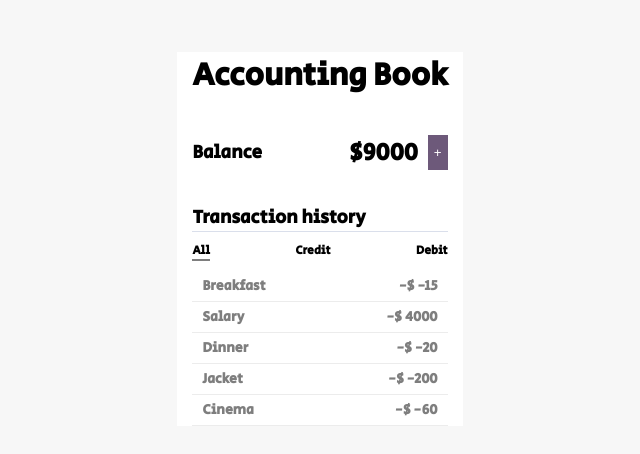
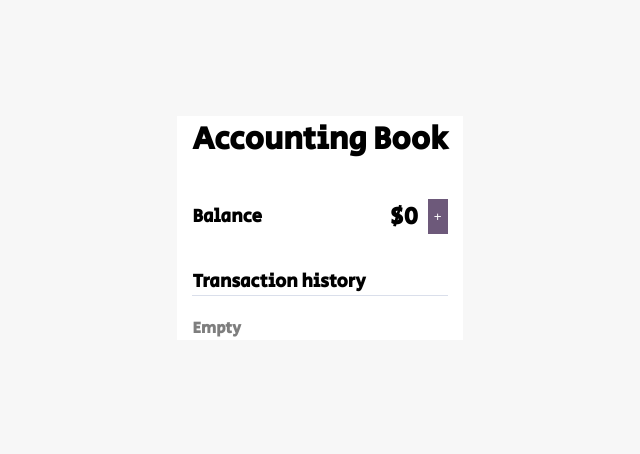
Before and after one commit to tblancog/accounting-book, a Next.js app: page / in a window 1280 px wide. Shown: the part 180-634 px from the top of the page, without its empty margins (320-960 px from the left). Built offline with nearby package versions, Linux system fonts and the light colour scheme.

Commit message:
* Add transaction * List transactions * Get total amount of transactions * Centralized all state changes w/ AppReducer

```diff
--- a/components/AddTransactionComponent.js
+++ b/components/AddTransactionComponent.js
@@ -1,18 +1,33 @@
 import React, { useState } from "react";
 import PropTypes from "prop-types";
 
-const AddTransactionComponent = (props) => {
+const AddTransactionComponent = ({ handle }) => {
   const [fields, setFields] = useState({
-    amount: 0,
+    amount: "",
     description: "",
+    type: "debit",
   });
+  const submit = (e) => {
+    e.preventDefault();
+    if (
+      fields.amount === "" ||
+      fields.amount === 0 ||
+      fields.description === ""
+    ) {
+      return;
+    }
+    handle({
+      type: "ADD_TRANSACTION",
+      payload: { ...fields, date: new Date() },
+    });
+    handle({ type: "TOGGLE_SHOW_ADD_TRANSACTION" });
+    setFields({ amount: "", description: "" });
+  };
   return (
     <section>
       <h3>Add Transaction</h3>
-      <form action="">
-        <label htmlFor="amount">
-          Amount <small>(positive numbers = debits, negative = credits)</small>{" "}
-        </label>
+      <form onSubmit={(e) => submit(e)}>
+        <label htmlFor="amount">Amount</label>
         <input
           id="amount"
           type="number"
@@ -30,6 +45,28 @@ const AddTransactionComponent = (props) => {
             setFields({ ...fields, description: e.target.value })
           }
         />
+        <label>Type</label>
+        <div className="checkboxContainer">
+          <label htmlFor="type">Debit</label>
+          <input
+            id="typeDebit"
+            name="type"
+            type="radio"
+            value="debit"
+            checked={fields.type === "debit"}
+            onChange={(e) => setFields({ ...fields, type: e.target.value })}
+          />
+          {"  "}
+          <label htmlFor="typeCredit">Credit</label>
+          <input
+            id="typeCredit"
+            name="type"
+            type="radio"
+            value="credit"
+            checked={fields.type === "credit"}
+            onChange={(e) => setFields({ ...fields, type: e.target.value })}
+          />
+        </div>
         <button className="button block">Add transaction</button>
       </form>
     </section>
--- a/components/TransactionHistoryComponent.js
+++ b/components/TransactionHistoryComponent.js
@@ -5,23 +5,18 @@ const TransactionHistoryComponent = ({ transactions }) => {
   return (
     <footer>
       <h3>Transaction history</h3>
-
-      <nav className="tabControl">
-        <ul>
-          <li className="active">All</li>
-          <li>Credit</li>
-          <li>Debit</li>
+      {transactions.length > 0 ? (
+        <ul className="list collapsible">
+          {transactions.map(({ id, description, amount }, idx) => (
+            <li key={idx} className="transaction">
+              <div className="description">{description}</div>
+              <div className="amount">-$ {amount}</div>
+            </li>
+          ))}
         </ul>
-      </nav>
-
-      <ul className="collapsible">
-        {transactions.map(({ key, description, amount }) => (
-          <li key={key} className="transaction">
-            <div className="description">{description}</div>
-            <div className="amount">-$ {amount}</div>
-          </li>
-        ))}
-      </ul>
+      ) : (
+        <h4>Empty</h4>
+      )}
     </footer>
   );
 };
--- a/pages/index.js
+++ b/pages/index.js
@@ -1,5 +1,5 @@
 import Head from "next/head";
-import { useReducer } from "react";
+import { useReducer, useEffect } from "react";
 
 // components
 import BalanceComponent from "../components/BalanceComponent";
@@ -12,6 +12,10 @@ import { appReducer, initialState } from "../reducers/AppReducer";
 const pageTitle = "Accounting Book";
 const Home = () => {
   const [state, dispatch] = useReducer(appReducer, initialState);
+
+  useEffect(() => {
+    dispatch({ type: "GET_TOTAL" });
+  }, [state.transactions.length]);
   return (
     <>
       <Head>
@@ -20,8 +24,10 @@ const Home = () => {
       <main className="container">
         <h1>{pageTitle}</h1>
         <BalanceComponent state={state} handle={dispatch} />
-        {state.showAddTransaction && <AddTransactionComponent />}
         <TransactionHistoryComponent transactions={state.transactions} />
+        {state.showAddTransaction && (
+          <AddTransactionComponent handle={dispatch} />
+        )}
       </main>
     </>
   );
--- a/reducers/AppReducer.js
+++ b/reducers/AppReducer.js
@@ -2,30 +2,27 @@ export const appReducer = function (state, action) {
   switch (action.type) {
     case "TOGGLE_SHOW_ADD_TRANSACTION":
       return { ...state, showAddTransaction: !state.showAddTransaction };
+    case "ADD_TRANSACTION":
+      const newTransaction = { ...action.payload };
+      return {
+        ...state,
+        transactions: [newTransaction, ...state.transactions],
+      };
+    case "GET_TOTAL":
+      return {
+        ...state,
+        money: state.transactions.reduce(
+          (acum, trans) => (acum += trans.amount),
+          0
+        ),
+      };
     default:
       return state;
   }
 };
 
 export const initialState = {
-  transactions: [
-    {
-      id: 1,
-      date: new Date(),
-      description: "Breakfast",
-      amount: -15,
-    },
-    { id: 2, date: new Date(), description: "Salary", amount: 4000 },
-    { id: 3, date: new Date(), description: "Dinner", amount: -20 },
-    { id: 4, date: new Date(), description: "Jacket", amount: -200 },
-    {
-      id: 5,
-      date: new Date(),
-      description: "Cinema",
-      amount: -60,
-      date: new Date(),
-    },
-  ],
+  transactions: [],
   money: 9000,
   showAddTransaction: false,
 };
--- a/styles/globals.css
+++ b/styles/globals.css
@@ -25,6 +25,9 @@ section h3,
 footer h3 {
   border-bottom: 1px solid #dadfeb;
   margin-bottom: 0;
+}
+footer h4 {
+  color: var(--dark-gray);
 }
 .container {
   background-color: #fff;
@@ -58,10 +61,6 @@ li {
   font-size: 12px;
   font-weight: bold;
 }
-label small {
-  font-size: 9px;
-  color: var(--dark-gray);
-}
 input[type="text"],
 input[type="number"],
 button.block {
@@ -81,12 +80,11 @@ button {
   cursor: pointer;
   text-transform: uppercase;
 }
-.tabControl ul {
+.tabControl .list {
   display: flex;
   justify-content: space-between;
   padding: 10px 0;
 }
-.tabControl ul li,
 .transaction {
   cursor: pointer;
 }
```
